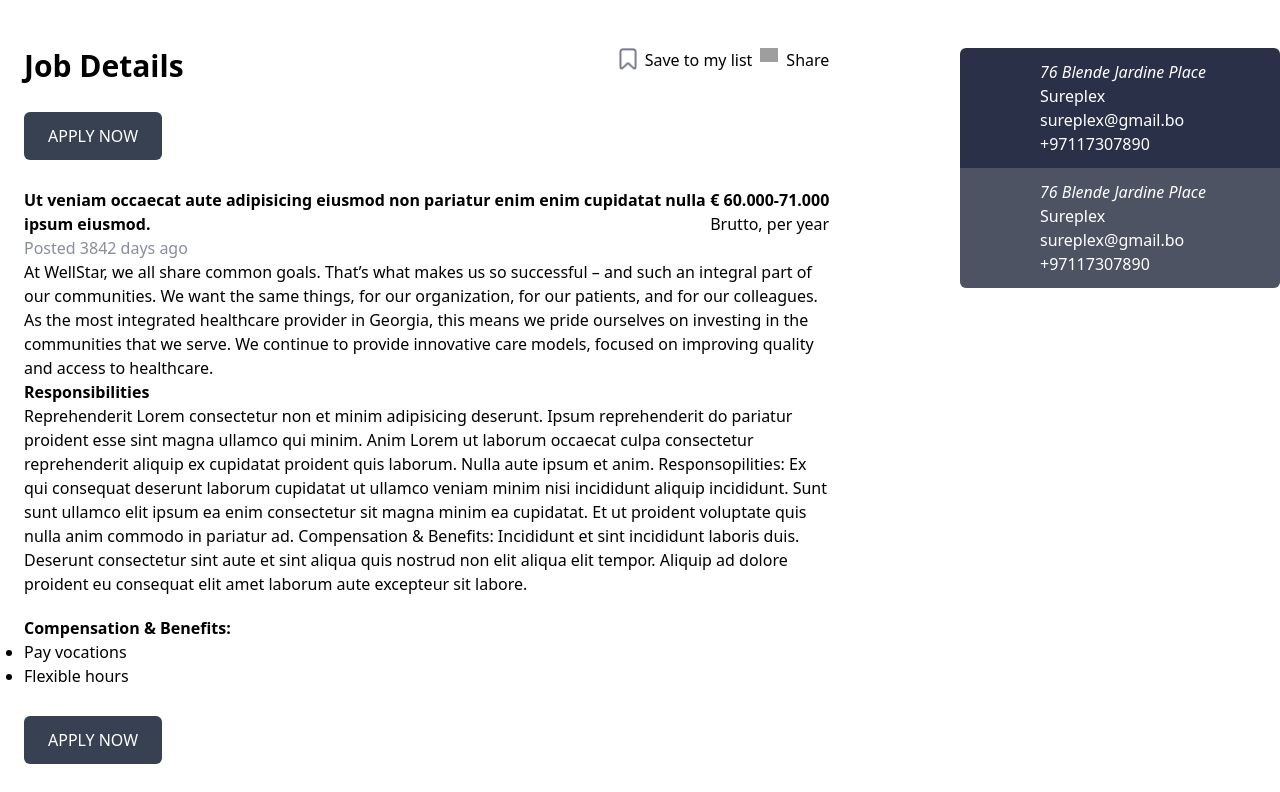
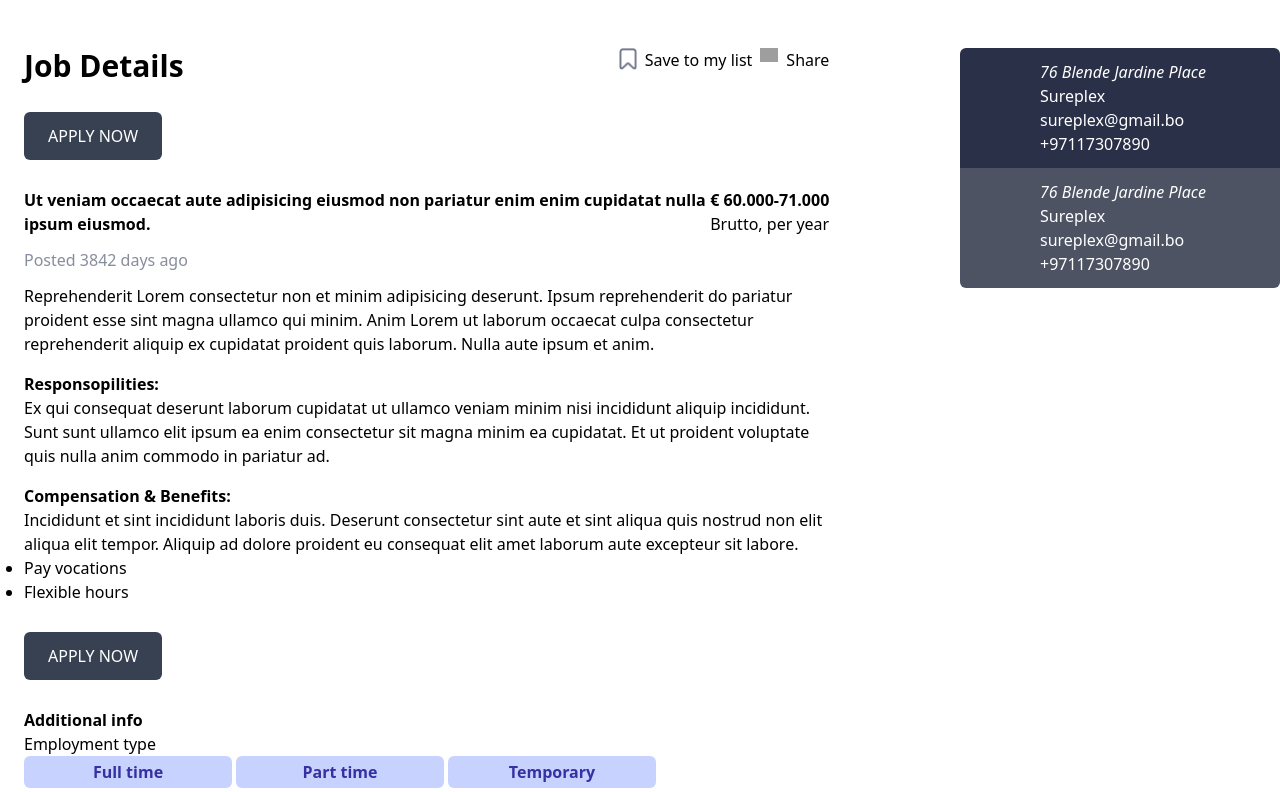
Before and after one commit to Samwa-ua/nextjs-joblist-task, a Next.js app: page /635ee6d304601d61a71951f6 in a window 1280 px wide. Shown: the top 792 px of the page. Built offline with nearby package versions, Linux system fonts and the light colour scheme; grey boxes are pictures that could not be loaded.

Commit message:
feat: Add parsing function to convert description value into several strings

```diff
--- a/components/JobDetail.tsx
+++ b/components/JobDetail.tsx
@@ -2,6 +2,7 @@ import Link from "next/link";
 import Image from "next/image";
 import imageLoader from "../utils/imageLoader";
 import countDate from "../utils/countDate";
+import { useEffect, useState } from "react";
 
 const JobDetail = (props: any) => {
   const convertSalary = (salary: string) => {
@@ -10,6 +11,29 @@ const JobDetail = (props: any) => {
       .map((el) => el.replace("k", ".000"))
       .join("-");
   };
+
+  const [updatedDescription, setUpdatedDescription] = useState({
+    mainDescription: "",
+    responsibilityTitle: "",
+    responsibilityDescription: "",
+    compensationTitle: "",
+    compensationDescription: "",
+  });
+
+  const parseText = (descriptionFromApi: string) => {
+    const splitedText = descriptionFromApi.split("\n");
+    setUpdatedDescription({
+      mainDescription: splitedText[1],
+      responsibilityTitle: splitedText[3],
+      responsibilityDescription: splitedText[4],
+      compensationTitle: splitedText[6],
+      compensationDescription: splitedText[7],
+    });
+  };
+
+  useEffect(() => {
+    parseText(props.description);
+  }, []);
 
   return (
     <section className="container mx-auto my-12 ">
@@ -56,24 +80,21 @@ const JobDetail = (props: any) => {
             </div>
           </div>
           <div>
-            <p className="font-thin text-textFaint">
+            <p className="font-thin text-textFaint py-3">
               {countDate(props.createdAt)}
             </p>
-            <p>
-              At WellStar, we all share common goals. That’s what makes us so
-              successful – and such an integral part of our communities. We want
-              the same things, for our organization, for our patients, and for
-              our colleagues. As the most integrated healthcare provider in
-              Georgia, this means we pride ourselves on investing in the
-              communities that we serve. We continue to provide innovative care
-              models, focused on improving quality and access to healthcare.
-            </p>
-            <h3 className="font-bold">Responsibilities</h3>
-            <p>{props.description}</p>
+            <p>{updatedDescription.mainDescription}</p>
+            <h3 className="font-bold pt-4">
+              {updatedDescription.responsibilityTitle}
+            </h3>
+            <p>{updatedDescription.responsibilityDescription}</p>
           </div>
-          <h3 className="font-bold mt-5">Compensation & Benefits:</h3>
+          <h3 className="font-bold pt-4">
+            {updatedDescription.compensationTitle}
+          </h3>
+          <p>{updatedDescription.compensationDescription}</p>
           <ul className="list-disc">
-            {props.benefits.map((benefit: any) => (
+            {props.benefits.map((benefit: string) => (
               <li key={benefit}>{benefit}</li>
             ))}
           </ul>
```
